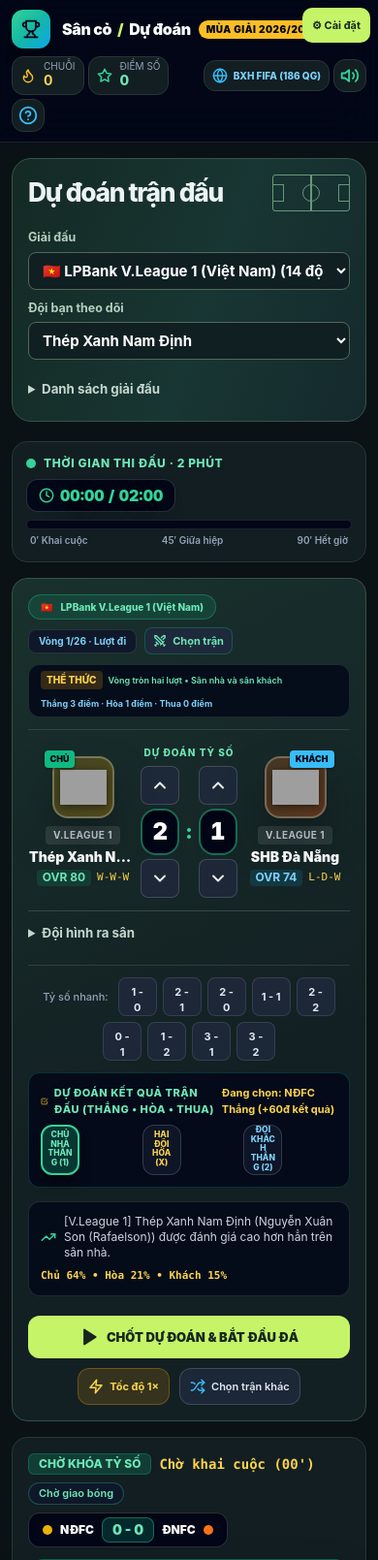
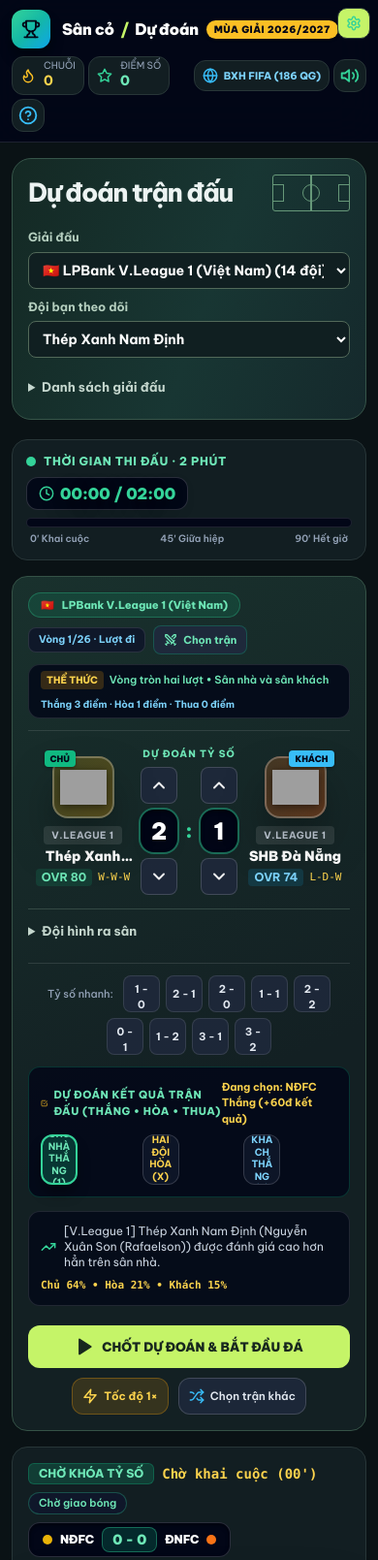
Before and after one commit to Giangha20/Football, a plain HTML site: page index.html in a window 390 px wide. Shown: the top 1609 px of the page at 97% size. Drawn offline with Linux system fonts and the light colour scheme; grey boxes are pictures that could not be loaded.

Commit message:
Fix Vietnamese font rendering with Be Vietnam Pro font stack, optimize typography and mobile styles

```diff
--- a/index.html
+++ b/index.html
@@ -4,7 +4,10 @@
   <meta charset="UTF-8" />
   <meta name="viewport" content="width=device-width, initial-scale=1.0" />
   <title>Siêu Dự Đoán Bóng Đá — Mùa Giải 2026/2027 & VCK FIFA World Cup</title>
-  <!-- 100% Offline Self-Contained Build (Zero External CDN Requests) -->
+  <!-- Google Fonts: Be Vietnam Pro & Inter with Full Vietnamese Subsets -->
+  <link rel="preconnect" href="https://fonts.googleapis.com">
+  <link rel="preconnect" href="https://fonts.gstatic.com" crossorigin>
+  <link href="https://fonts.googleapis.com/css2?family=Be+Vietnam+Pro:ital,wght@0,300;0,400;0,500;0,600;0,700;0,800;0,900;1,400;1,600&family=Inter:wght@400;500;600;700;800;900&display=swap" rel="stylesheet">
   <link rel="stylesheet" href="style.css" />
 </head>
 <body class="antialiased selection:bg-emerald-500 selection:text-slate-950">
@@ -65,7 +68,10 @@
         <button id="btnToggleSound" type="button" class="btn-tap p-2 rounded-xl glass-card hover:bg-slate-800/80 text-slate-300 hover:text-white transition" title="Bật/Tắt âm thanh">
           <i id="iconSound" data-lucide="volume-2" class="w-5 h-5 text-emerald-400"></i>
         </button>
-        <button id="btnSettings" class="settings-trigger" type="button">⚙ Cài đặt</button>
+        <button id="btnSettings" class="btn-tap px-3 py-1.5 rounded-xl glass-card hover:bg-slate-800/80 text-slate-300 hover:text-white transition flex items-center gap-1.5 text-xs font-semibold settings-trigger" type="button" title="Cài đặt tốc độ và thời lượng">
+          <i data-lucide="settings" class="w-4 h-4 text-emerald-400"></i>
+          <span class="hidden sm:inline">Cài đặt</span>
+        </button>
         <button id="btnOpenRules" type="button" class="btn-tap p-2 rounded-xl glass-card hover:bg-slate-800/80 text-slate-300 hover:text-white transition" title="Luật chơi & Tính điểm">
           <i data-lucide="help-circle" class="w-5 h-5 text-sky-400"></i>
         </button>
@@ -177,7 +183,7 @@
             <div class="col-span-4 flex flex-col items-center text-center">
               <div class="relative">
                 <div id="homeCrest" class="w-16 h-16 sm:w-20 sm:h-20 rounded-2xl flex items-center justify-center text-3xl sm:text-4xl shadow-2xl border-2 border-white/25 mb-2 transition-transform duration-300 hover:scale-105" style="background: linear-gradient(135deg, #1e3a8a, #3b82f6);">
-                  👑
+                  <i data-lucide="crown" class="w-8 h-8 text-amber-300"></i>
                 </div>
                 <span class="absolute -top-1.5 -left-2 px-1.5 py-0.5 rounded bg-emerald-500 text-slate-950 font-black text-[9px] uppercase shadow">CHỦ</span>
               </div>
@@ -227,7 +233,7 @@
             <div class="col-span-4 flex flex-col items-center text-center">
               <div class="relative">
                 <div id="awayCrest" class="w-16 h-16 sm:w-20 sm:h-20 rounded-2xl flex items-center justify-center text-3xl sm:text-4xl shadow-2xl border-2 border-white/25 mb-2 transition-transform duration-300 hover:scale-105" style="background: linear-gradient(135deg, #0284c7, #38bdf8);">
-                  🛡️
+                  <i data-lucide="shield" class="w-8 h-8 text-sky-200"></i>
                 </div>
                 <span class="absolute -top-1.5 -right-2 px-1.5 py-0.5 rounded bg-sky-400 text-slate-950 font-black text-[9px] uppercase shadow">KHÁCH</span>
               </div>
@@ -521,17 +527,17 @@
         <!-- Filter Controls: 186 National Teams vs Global Clubs + Confederation Filter + Search -->
         <div class="flex flex-wrap items-center gap-2">
           <div class="inline-flex flex-wrap p-1 rounded-xl bg-slate-950 border border-white/10 text-xs gap-1">
-            <button type="button" data-fifafilter="nations" class="fifa-filter-btn px-2.5 py-1.5 rounded-lg font-extrabold bg-sky-400 text-slate-950 transition">
-              🌍 FIFA Thế Giới (186 QG)
+            <button type="button" data-fifafilter="nations" class="fifa-filter-btn px-2.5 py-1.5 rounded-lg font-extrabold bg-sky-400 text-slate-950 transition inline-flex items-center gap-1">
+              <i data-lucide="globe" class="w-3.5 h-3.5"></i> <span>FIFA Thế Giới (186 QG)</span>
             </button>
-            <button type="button" data-fifafilter="asean" class="fifa-filter-btn px-2.5 py-1.5 rounded-lg font-bold text-amber-300 hover:text-white transition">
-              🏆 FIFA Đông Nam Á (11 QG)
+            <button type="button" data-fifafilter="asean" class="fifa-filter-btn px-2.5 py-1.5 rounded-lg font-bold text-amber-300 hover:text-white transition inline-flex items-center gap-1">
+              <i data-lucide="trophy" class="w-3.5 h-3.5 text-amber-400"></i> <span>FIFA Đông Nam Á (11 QG)</span>
             </button>
-            <button type="button" data-fifafilter="afc" class="fifa-filter-btn px-2.5 py-1.5 rounded-lg font-bold text-emerald-300 hover:text-white transition">
-              🐉 FIFA Châu Á (47 QG)
+            <button type="button" data-fifafilter="afc" class="fifa-filter-btn px-2.5 py-1.5 rounded-lg font-bold text-emerald-300 hover:text-white transition inline-flex items-center gap-1">
+              <i data-lucide="star" class="w-3.5 h-3.5 text-emerald-400"></i> <span>FIFA Châu Á (47 QG)</span>
             </button>
-            <button type="button" data-fifafilter="clubs" class="fifa-filter-btn px-2.5 py-1.5 rounded-lg font-semibold text-slate-300 hover:text-white transition">
-              🛡️ CLB Thế Giới & Châu Á
+            <button type="button" data-fifafilter="clubs" class="fifa-filter-btn px-2.5 py-1.5 rounded-lg font-semibold text-slate-300 hover:text-white transition inline-flex items-center gap-1">
+              <i data-lucide="shield" class="w-3.5 h-3.5 text-sky-400"></i> <span>CLB Thế Giới & Châu Á</span>
             </button>
           </div>
 
--- a/style.css
+++ b/style.css
@@ -1,12 +1,43 @@
+@import url('https://fonts.googleapis.com/css2?family=Be+Vietnam+Pro:ital,wght@0,300;0,400;0,500;0,600;0,700;0,800;0,900;1,400;1,600&family=Inter:wght@400;500;600;700;800;900&display=swap');
+
 /* ===================================================================== */
-    /* 100% OFFLINE SELF-CONTAINED CSS UTILITY ENGINE (NO EXTERNAL CDN)      */
+/* 100% SELF-CONTAINED CSS UTILITY ENGINE WITH BE VIETNAM PRO TYPOGRAPHY */
 /* ===================================================================== */
-    *, ::before, ::after { box-sizing: border-box; border-width: 0; border-style: solid; border-color: rgba(255,255,255,0.12); }
-    html { line-height: 1.5; -webkit-text-size-adjust: 100%; font-family: 'Inter', -apple-system, BlinkMacSystemFont, 'Segoe UI', Roboto, sans-serif; }
-    body { margin: 0; line-height: inherit; }
+*, ::before, ::after {
+  box-sizing: border-box;
+  border-width: 0;
+  border-style: solid;
+  border-color: rgba(255,255,255,0.12);
+  font-family: 'Be Vietnam Pro', 'Inter', system-ui, -apple-system, BlinkMacSystemFont, 'Segoe UI', Roboto, sans-serif;
+}
+html {
+  line-height: 1.5;
+  -webkit-text-size-adjust: 100%;
+  font-family: 'Be Vietnam Pro', 'Inter', system-ui, -apple-system, BlinkMacSystemFont, 'Segoe UI', Roboto, sans-serif;
+  text-rendering: optimizeLegibility;
+  -webkit-font-smoothing: antialiased;
+  -moz-osx-font-smoothing: grayscale;
+}
+body {
+  margin: 0;
+  line-height: inherit;
+  font-family: 'Be Vietnam Pro', 'Inter', system-ui, -apple-system, BlinkMacSystemFont, 'Segoe UI', Roboto, sans-serif;
+  text-rendering: optimizeLegibility;
+  -webkit-font-smoothing: antialiased;
+  -moz-osx-font-smoothing: grayscale;
+}
 h1, h2, h3, h4, p, ul { margin: 0; padding: 0; }
 ul { list-style: none; }
-    button, input, select { font-family: inherit; font-size: 100%; font-weight: inherit; line-height: inherit; color: inherit; margin: 0; padding: 0; background-color: transparent; }
+button, input, select, textarea {
+  font-family: 'Be Vietnam Pro', 'Inter', system-ui, -apple-system, BlinkMacSystemFont, 'Segoe UI', Roboto, sans-serif;
+  font-size: 100%;
+  font-weight: inherit;
+  line-height: inherit;
+  color: inherit;
+  margin: 0;
+  padding: 0;
+  background-color: transparent;
+}
 button, select { text-transform: none; cursor: pointer; }
     table { text-indent: 0; border-color: inherit; border-collapse: collapse; }
     img, svg, canvas { display: block; vertical-align: middle; }
@@ -387,7 +418,7 @@
       .lg\:col-span-4 { grid-column: span 4 / span 4; }
     }
 
-    * { font-family: 'Inter', sans-serif; box-sizing: border-box; }
+    * { font-family: 'Be Vietnam Pro', 'Inter', system-ui, -apple-system, BlinkMacSystemFont, 'Segoe UI', Roboto, sans-serif; box-sizing: border-box; }
     body {
       background:
         radial-gradient(circle at 15% 0%, rgba(16, 185, 129, 0.16) 0%, transparent 45%),
@@ -495,55 +526,86 @@ fieldset:disabled {opacity:.55;}
 select {max-width:100%;}
 button:disabled {cursor:default;}
 #groupScheduleBanner {max-height:225px;overflow:auto;}
-@media(max-width:639px) {
- header.sticky {position:static;}
- header > div {gap:8px; padding-left:8px; padding-right:8px;}
- header button {min-height:36px;}
- .picker-row {grid-template-columns:1fr;gap:10px;}
- .stadium-hero .grid-cols-11 {grid-template-columns:minmax(0,1fr) 98px minmax(0,1fr);gap:4px;}
- .stadium-hero .grid-cols-11 > div {grid-column:auto;}
- .stadium-hero .grid-cols-11 .col-span-4 > .flex {flex-wrap:wrap;justify-content:center;}
- .score-ctrl {width:40px;height:40px;}
- #predHomeScore,#predAwayScore {width:40px; height:48px; font-size:24px;}
- #btnLockPrediction {min-width:100% !important; padding:12px 10px !important; font-size:13px !important; line-height:1.3; white-space:normal; text-align:center;}
- #btnLockPrediction span {font-size:13px !important; letter-spacing:0;}
- #selectCompetitionStage {white-space:normal;width:100%; font-size:11px !important; padding:6px 8px !important;}
- .mode-tab,.preset-btn,.outcome-btn {min-height:38px;}
- .picker-row select {font-size:15px; padding:8px 10px;}
- #timerContainer > .flex {flex-wrap:wrap;}
+[hidden] { display:none !important; }
+.settings-trigger { white-space:nowrap; }
 
- /* Fix button text overflow on mobile */
+/* ===================================================================== */
+/* MOBILE & RESPONSIVE OPTIMIZATIONS (Max-Width: 639px)                  */
+/* ===================================================================== */
+@media (max-width: 639px) {
+  header.sticky { position: static; }
+  header > div { position: relative; gap: 8px; padding-left: 8px; padding-right: 8px; }
+  header button { min-height: 36px; }
+  header .settings-trigger { position: absolute; right: 8px; top: 8px; padding: 6px 10px !important; font-size: 11px !important; }
+  header > div > div:last-child { flex-basis: 100%; flex-wrap: wrap; gap: 4px !important; }
+  header > div > div:last-child > .glass-card { min-height: 32px; padding: 4px 8px !important; }
+  #btnJumpFifaSection { margin-left: auto; font-size: 10.5px !important; padding: 4px 8px !important; }
+  #btnJumpFifaSection span { display: inline !important; }
+  #btnToggleSound, #btnOpenRules { padding: 6px !important; }
+
+  .picker-row { grid-template-columns: 1fr; gap: 10px; }
+  .picker-row select { font-size: 14px; padding: 8px 10px; }
+  .stadium-hero .grid-cols-11 { grid-template-columns: minmax(0,1fr) 98px minmax(0,1fr); gap: 4px; }
+  .stadium-hero .grid-cols-11 > div { grid-column: auto; }
+  .stadium-hero .grid-cols-11 .col-span-4 > .flex { flex-wrap: wrap; justify-content: center; }
+
+  .score-ctrl { width: 38px; height: 38px; }
+  #predHomeScore, #predAwayScore { width: 42px; height: 48px; font-size: 24px; }
+
+  #btnLockPrediction {
+    min-width: 100% !important;
+    padding: 12px 10px !important;
+    font-size: 13px !important;
+    line-height: 1.35;
+    white-space: normal;
+    text-align: center;
+  }
+  #btnLockPrediction span { font-size: 13px !important; letter-spacing: 0; }
+
+  #selectCompetitionStage { white-space: normal; width: 100%; font-size: 11px !important; padding: 6px 8px !important; }
+  #timerContainer > .flex { flex-wrap: wrap; }
+
+  /* 3 Outcome prediction buttons (Chủ Thắng / Hòa / Khách Thắng) */
   .outcome-btn {
-   padding: 6px 3px !important;
+    padding: 7px 4px !important;
     min-height: 52px !important;
     overflow: hidden;
+    display: flex;
+    flex-direction: column;
+    align-items: center;
+    justify-content: center;
+    text-align: center;
   }
   .outcome-btn > span:first-child {
-   font-size: 8.5px !important;
+    font-size: 10px !important;
     letter-spacing: 0 !important;
-   line-height: 1.15 !important;
+    line-height: 1.25 !important;
     white-space: normal !important;
     word-break: break-word;
     text-align: center;
+    font-weight: 700;
   }
   .outcome-btn > span:last-child {
-   font-size: 10.5px !important;
-   line-height: 1.2 !important;
+    font-size: 11px !important;
+    line-height: 1.25 !important;
     white-space: normal !important;
     word-break: break-word;
     text-align: center;
+    font-weight: 800;
     display: -webkit-box;
     -webkit-line-clamp: 2;
     -webkit-box-orient: vertical;
     overflow: hidden;
     max-width: 100%;
   }
+
+  /* Mode tabs & Category filters */
   .mode-tab {
-   font-size: 10px !important;
-   padding: 5px 6px !important;
+    font-size: 10.5px !important;
+    padding: 6px 8px !important;
     white-space: normal !important;
     text-align: center;
-   line-height: 1.2;
+    line-height: 1.25;
     flex: 1 1 auto;
     min-width: 0;
   }
@@ -552,7 +614,7 @@ button:disabled {cursor:default;}
     overflow: hidden;
   }
   .league-pill .text-xs {
-   font-size: 10px !important;
+    font-size: 10.5px !important;
     line-height: 1.25 !important;
     white-space: normal !important;
     word-break: break-word;
@@ -562,17 +624,17 @@ button:disabled {cursor:default;}
     overflow: hidden;
   }
   .preset-btn {
-   font-size: 10.5px !important;
+    font-size: 11px !important;
     padding: 5px 6px !important;
-   min-height: 32px !important;
+    min-height: 34px !important;
   }
   #btnSimSpeed, #btnSkipMatch {
-   padding: 10px 10px !important;
-   font-size: 11px !important;
+    padding: 8px 10px !important;
+    font-size: 11.5px !important;
     min-height: 38px;
   }
   #btnOpenCustomMatch {
-   padding: 5px 8px !important;
+    padding: 6px 10px !important;
     font-size: 11px !important;
   }
   #tournamentName span {
@@ -581,49 +643,25 @@ button:disabled {cursor:default;}
     overflow: hidden;
     text-overflow: ellipsis;
     white-space: nowrap;
+    display: inline-block;
   }
   #officialFormatText {
-   font-size: 10px !important;
-   line-height: 1.3 !important;
+    font-size: 11px !important;
+    line-height: 1.35 !important;
     white-space: normal !important;
     word-break: break-word;
   }
   #stageRuleStatusTag {
     font-size: 10px !important;
   }
+  #badgeMatchType {
+    font-size: 10.5px !important;
+  }
   .fifa-filter-btn {
-   font-size: 10px !important;
-   padding: 5px 6px !important;
+    font-size: 10.5px !important;
+    padding: 6px 8px !important;
     white-space: normal !important;
     text-align: center;
+    line-height: 1.25;
   }
 }
-[hidden] { display:none !important; }
-.settings-trigger {white-space:nowrap;}
-@media(max-width:639px) {
-  header > div {position:relative;}
-  header .settings-trigger {position:absolute;right:8px;top:8px; padding:6px 10px !important; font-size:11px !important;}
-  header > div > div:last-child {flex-basis:100%;flex-wrap:wrap; gap:4px !important;}
-  header > div > div:last-child > .glass-card {min-height:32px; padding:4px 8px !important;}
-  #btnJumpFifaSection {margin-left:auto; font-size:10px !important; padding:4px 8px !important;}
-  #btnJumpFifaSection span {display:inline !important;}
-  #btnToggleSound, #btnOpenRules {padding:6px !important;}
-}
-
-
-/* ── Mobile text-overflow fixes ── */
-@media(max-width:639px) {
-  .outcome-btn { padding: 8px 4px !important; font-size: 11px !important; }
-  .outcome-btn span { font-size: 9px !important; white-space: normal !important; word-break: break-word; line-height: 1.2; }
-  .outcome-btn span.truncate { max-width: 100%; overflow: hidden; text-overflow: ellipsis; }
-  .mode-tab { font-size: 10px !important; padding: 6px 8px !important; white-space: normal !important; text-align: center; }
-  .league-pill { overflow: hidden; }
-  .league-pill .text-xs { font-size: 10px !important; white-space: nowrap; overflow: hidden; text-overflow: ellipsis; }
-  #btnLockPrediction span { font-size: 13px !important; }
-  .preset-btn { font-size: 11px !important; padding: 6px 8px !important; }
-  #tournamentName span { font-size: 10px !important; max-width: 200px; overflow: hidden; text-overflow: ellipsis; white-space: nowrap; display: inline-block; }
-  #officialFormatText { font-size: 9px !important; white-space: normal !important; word-break: break-word; }
-  #stageRuleStatusTag { font-size: 9px !important; }
-  #selectCompetitionStage { font-size: 11px !important; }
-  #badgeMatchType { font-size: 10px !important; }
-}
```
Also changed, not shown: app.js. Lines whose indentation alone changed are shown as unchanged.
